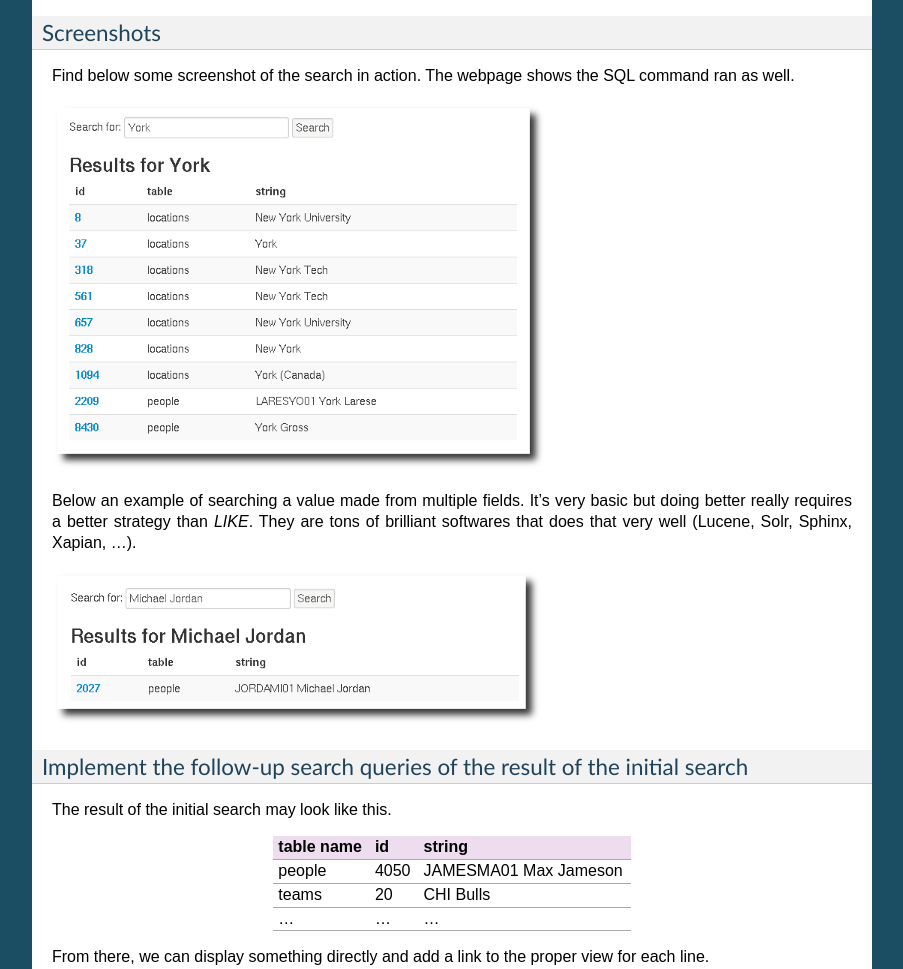
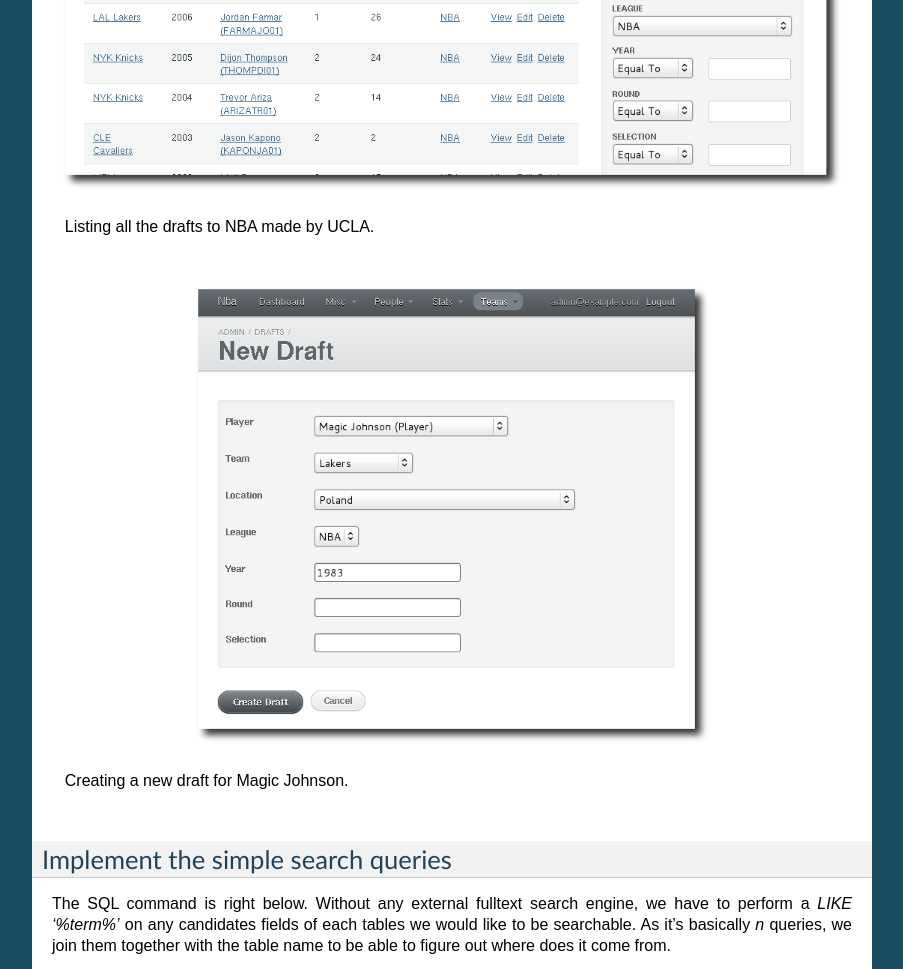
Before and after one commit to fasterthanlime/cs322, a Sphinx documentation site: the page built from documents/report/source/deliverable2.rst, in a window 1280 px wide and 1400 px high, scrolled down 1665 px, cut to the strip 42-1011 px from the top of the window. Shown: the whole strip, without its empty margins (198-1101 px from the left). Built offline with Sphinx 7.4.7, drawn with Linux system fonts in a browser that asks for light colours; formulas are drawn with MathJax 3.

Commit message:
Screenshots of the admin interface (list, create).

```diff
--- a/documents/report/source/deliverable2.rst
+++ b/documents/report/source/deliverable2.rst
@@ -60,7 +60,16 @@ Screenshots
 
 Find below some screenshots of the basic CRUD it enables.
 
-**TODO: screenshots**
+.. figure:: _static/2/admin_drafts.png
+   :scale: 75%
+
+   Listing all the drafts to NBA made by UCLA.
+
+.. figure:: _static/2/admin_new_draft.png
+   :scale: 75%
+
+   Creating a new draft for Magic Johnson.
+
 
 Implement the simple search queries
 ===================================
```
Also changed, not shown: documents/report/source/_static/2/admin_drafts.png (added), documents/report/source/_static/2/admin_new_draft.png (added).
